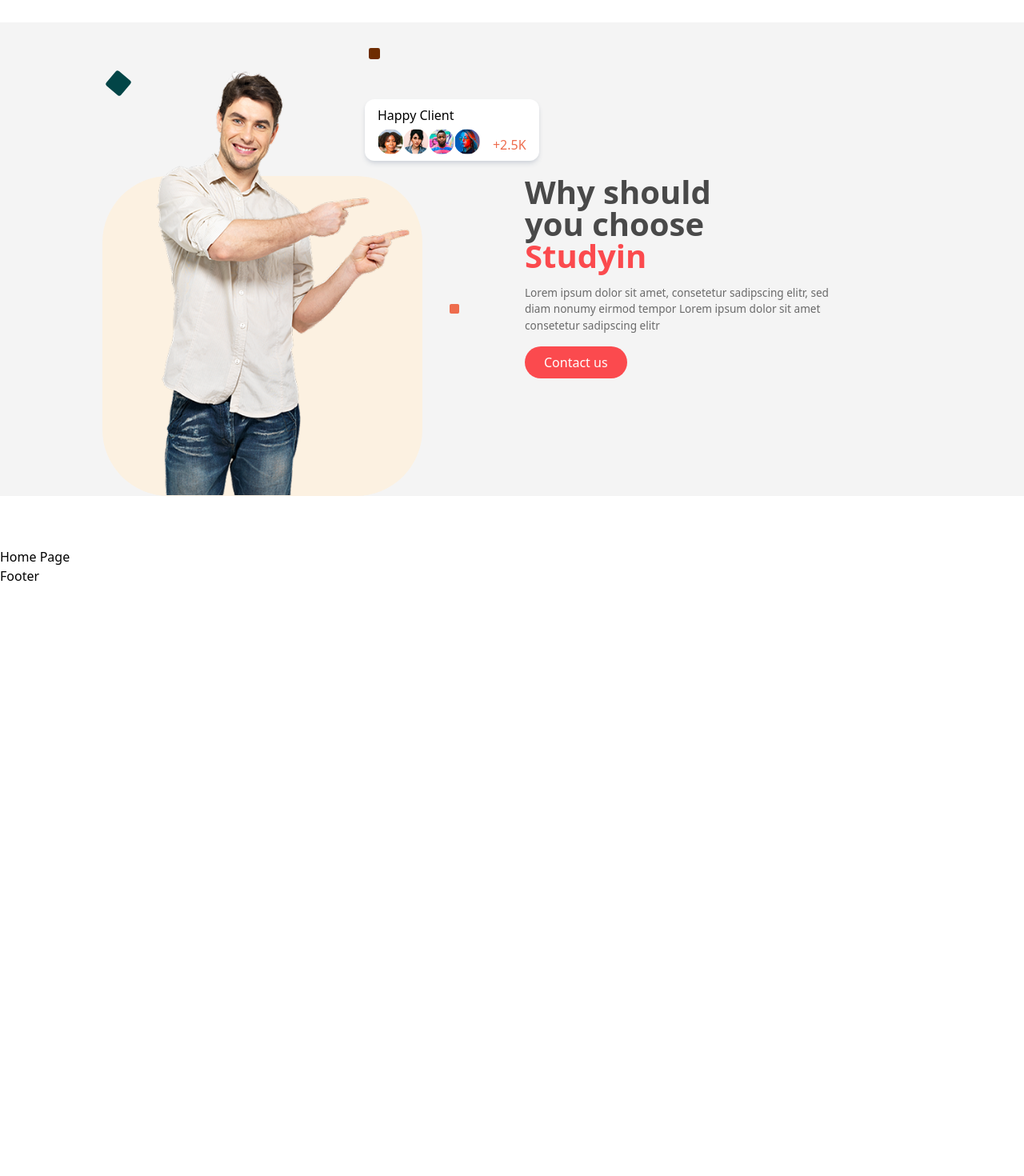
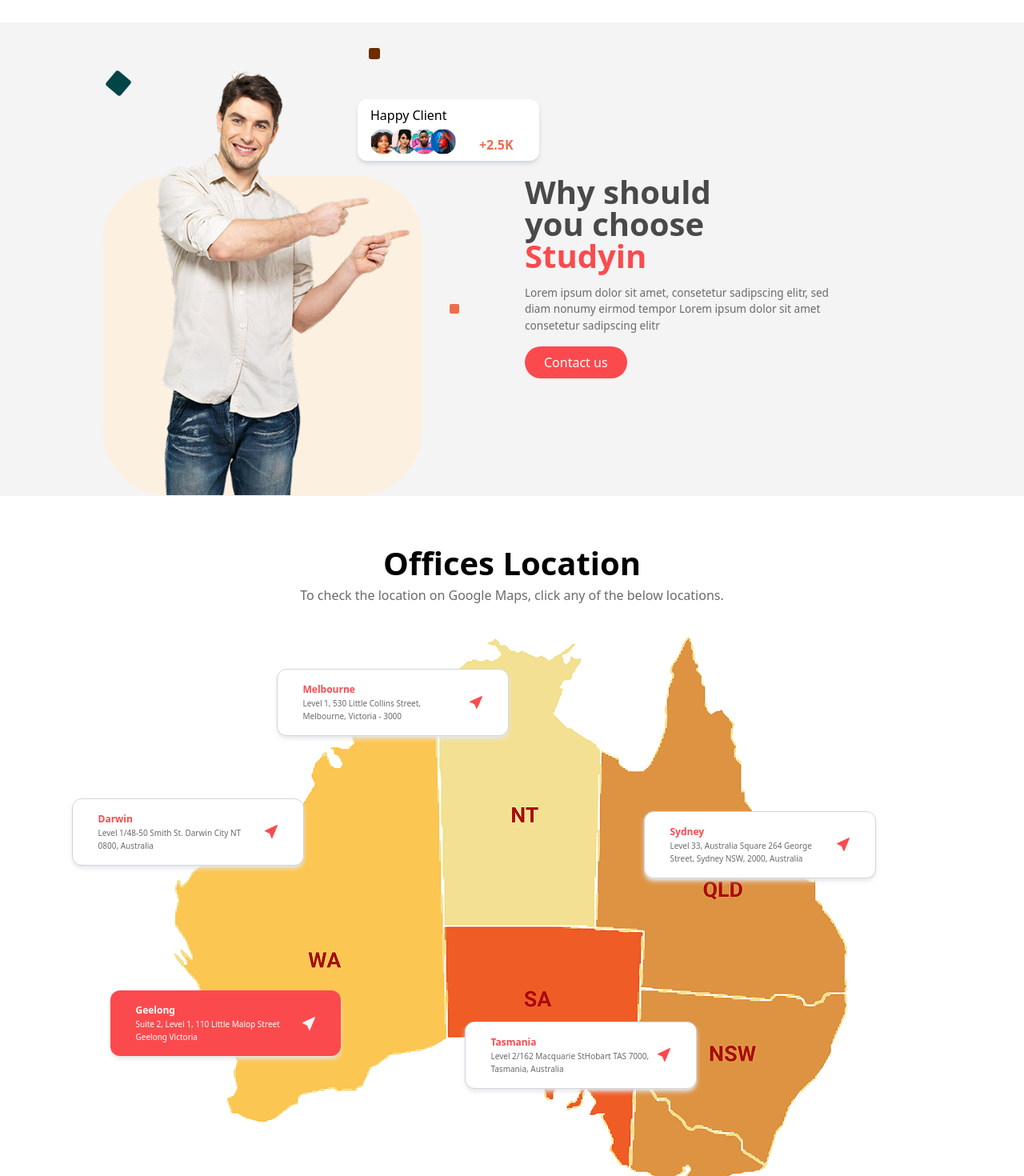
Before and after one commit to hasaanmumtaz6/demo, a Next.js app: page / in a window 1280 px wide. Shown: the part 1140-2610 px from the top of the page at 80% size. Before the commit the page ends 1872 px from the top, so only its background shows below. Built offline with nearby package versions, Linux system fonts and the light colour scheme.

Commit message:
Office location section developed

```diff
--- a/pages/components/ContactHome.tsx
+++ b/pages/components/ContactHome.tsx
@@ -23,10 +23,10 @@
             <div className="contact-client-pic-box">
               <h3>Happy Client</h3>
               <div>
-                <Image src={client4} alt="client4-contect-section" />
-                <Image src={client5} alt="client5-contect-section" />
-                <Image src={client6} alt="client6-contect-section" />
-                <Image src={client7} alt="client7-contect-section" />
+                <Image src={client4} className="client4" alt="client4-contect-section" />
+                <Image src={client5} className="client5" alt="client5-contect-section" />
+                <Image src={client6} className="client6" alt="client6-contect-section" />
+                <Image src={client7} className="client7" alt="client7-contect-section" />
               </div>
             </div>
             <p>+2.5K</p>
--- /dev/null
+++ b/pages/components/OfficeLocation.tsx
@@ -0,0 +1,76 @@
+import Image from "next/image";
+import React from "react";
+import mapaus from "@/public/Image/austMap.png";
+import arrowwhite from "@/public/Image/arrowgray.png";
+import arroworrange from "@/public/Image/arrororrange.png";
+
+const OfficeLocation = () => {
+  return (
+    <section className="office-location">
+      <h2>Offices Location</h2>
+      <p>
+        To check the location on Google Maps, click any of the below locations.
+      </p>
+      <div className="map-pic-box">
+        <Image src={mapaus} alt="australia-map" />
+
+        <div className="location location1">
+          <div className="location-conetnt">
+            <h3>Melbourne</h3>
+            <p>
+              Level 1, 530 Little Collins Street, Melbourne, Victoria - 3000
+            </p>
+          </div>
+          <div className="mouse-arrow">
+            <Image src={arroworrange} alt="arrow-orrange-pic" />
+          </div>
+        </div>
+
+        <div className="location location2">
+          <div className="location-conetnt">
+            <h3>Darwin</h3>
+            <p>Level 1/48-50 Smith St. Darwin City NT 0800, Australia</p>
+          </div>
+          <div className="mouse-arrow">
+            <Image src={arroworrange} alt="arrow-orrange-pic" />
+          </div>
+        </div>
+
+        <div className="location location3">
+          <div className="location-conetnt">
+            <h3>Sydney</h3>
+            <p>
+              Level 33, Australia Square 264 George Street, Sydney NSW, 2000,
+              Australia
+            </p>
+          </div>
+          <div className="mouse-arrow">
+            <Image src={arroworrange} alt="arrow-orrange-pic" />
+          </div>
+        </div>
+
+        <div className="location location4">
+          <div className="location-conetnt">
+            <h3>Tasmania</h3>
+            <p>Level 2/162 Macquarie StHobart TAS 7000, Tasmania, Australia</p>
+          </div>
+          <div className="mouse-arrow">
+            <Image src={arroworrange} alt="arrow-orrange-pic" />
+          </div>
+        </div>
+
+        <div className="location location5">
+          <div className="location-conetnt">
+            <h3>Geelong</h3>
+            <p>Suite 2, Level 1, 110 Little Malop Street Geelong Victoria</p>
+          </div>
+          <div className="mouse-arrow">
+            <Image src={arrowwhite} alt="arrow-white-pic" />
+          </div>
+        </div>
+      </div>
+    </section>
+  );
+};
+
+export default OfficeLocation;
--- a/pages/index.tsx
+++ b/pages/index.tsx
@@ -3,6 +3,7 @@
 import HomeBanner from "./components/HomeBanner";
 import Vision from "./components/Vision";
 import ContactHome from "./components/ContactHome";
+import OfficeLocation from "./components/OfficeLocation";
 
 const Home = () => {
   return (
@@ -15,6 +16,7 @@
         <HomeBanner />
         <Vision />
         <ContactHome />
+        <OfficeLocation />
         <p>Home Page</p>
       </div>
     </Layout>
--- a/styles/home.css
+++ b/styles/home.css
@@ -152,7 +152,7 @@
   @apply bg-[#EE6C4D] right-[10%] top-[10rem] rounded-[0.125rem] w-[0.75rem] h-[0.75rem];
 }
 .contact-happy-client {
-  @apply flex items-end select-none absolute -top-[6rem] right-[-10%] justify-between w-fit bg-white rounded-[0.75rem] shadow-md shadow-gray-300 px-[1rem] py-[0.5rem] gap-[1rem];
+  @apply flex items-end select-none absolute -top-[6rem] right-[-10%] justify-between w-fit bg-white rounded-[0.75rem] shadow-md shadow-gray-300 pl-[1rem] pr-[2rem] py-[0.5rem] gap-[0.5rem];
 }
 .contact-client-pic-box {
   @apply flex flex-col items-start justify-start gap-[0.35rem];
@@ -163,7 +163,88 @@
 .contact-client-pic-box div img {
   @apply relative rounded-full w-[2rem] h-[2rem];
 }
+.client4 {
+  @apply left-0;
+}
+.client5 {
+  @apply left-[-0.4rem];
+}
+.client6 {
+  @apply left-[-0.8rem];
+}
+.client7 {
+  @apply left-[-1.3rem];
+}
 .contact-happy-client p {
-  @apply text-[#EE6C4D];
+  @apply text-[#EE6C4D] font-semibold;
 }
 /* contact-home-section */
+
+/* office-location */
+.office-location {
+  @apply w-full flex flex-col gap-[0.75rem] items-center justify-center;
+}
+.office-location h2 {
+  @apply text-[2.5rem] leading-[2.5rem] font-bold;
+}
+.office-location p {
+  @apply text-[1rem] leading-[1rem] text-[#6A6A6A] font-normal mb-[2rem];
+}
+.map-pic-box {
+  @apply select-none relative;
+}
+.location {
+  @apply absolute w-fit px-[2rem] py-[1rem] rounded-xl flex items-center justify-between gap-[0.5rem];
+}
+.location div img {
+  @apply w-[1rem] h-auto;
+}
+.location p {
+  @apply w-[200px] mb-0;
+}
+.location1 {
+  @apply bg-[#fff] top-[5%] left-[8rem] border-[1px] border-gray-300 shadow-md shadow-gray-200;
+}
+.location2 {
+  @apply bg-[#fff] top-[25%] -left-[8rem] border-[1px] border-gray-300 shadow-md shadow-gray-200;
+}
+.location3 {
+  @apply bg-[#fff] top-[27%] -right-[2rem] border-[1px] border-gray-300 shadow-md shadow-gray-200;
+}
+.location4 {
+  @apply bg-[#fff] bottom-[30%] right-[12rem] border-[1px] border-gray-300 shadow-md shadow-gray-200;
+}
+.location5 {
+  @apply bg-[#FB4A4E] bottom-[35%] -left-[5rem] shadow-md shadow-gray-200;
+}
+.location1 h3 {
+  @apply text-[0.75rem] font-bold text-[#FB4A4E];
+}
+.location2 h3 {
+  @apply text-[0.75rem] font-bold text-[#FB4A4E];
+}
+.location3 h3 {
+  @apply text-[0.75rem] font-bold text-[#FB4A4E];
+}
+.location4 h3 {
+  @apply text-[0.75rem] font-bold text-[#FB4A4E];
+}
+.location5 h3 {
+  @apply text-[0.75rem] font-bold text-white;
+}
+.location1 p {
+  @apply text-[0.625rem] font-normal text-[#6A6A6A];
+}
+.location2 p {
+  @apply text-[0.625rem] font-normal text-[#6A6A6A];
+}
+.location3 p {
+  @apply text-[0.625rem] font-normal text-[#6A6A6A];
+}
+.location4 p {
+  @apply text-[0.625rem] font-normal text-[#6A6A6A];
+}
+.location5 p {
+  @apply text-[0.625rem] font-normal text-[#FFFFFF];
+}
+/* office-location */
```
Also changed, not shown: public/Image/arrororrange.png (added), public/Image/arrowgray.png (added).
